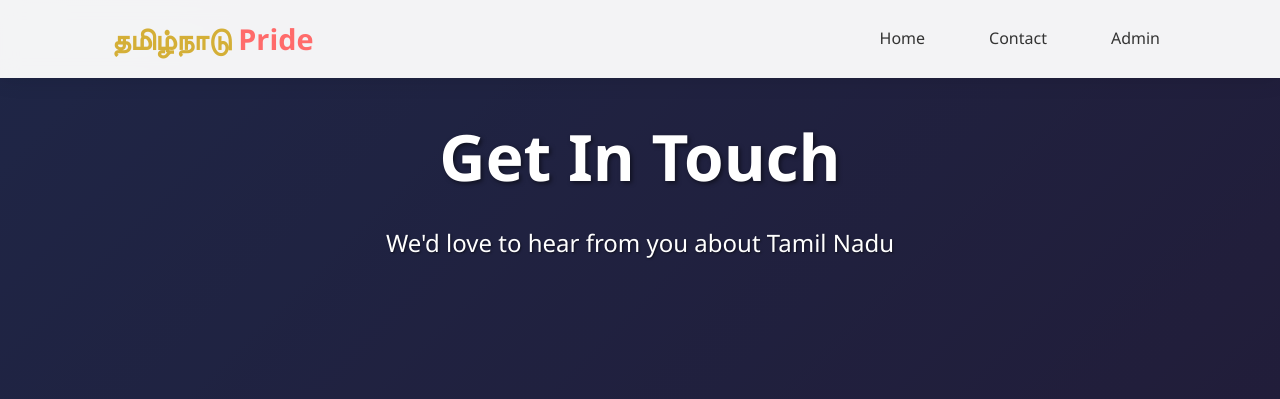
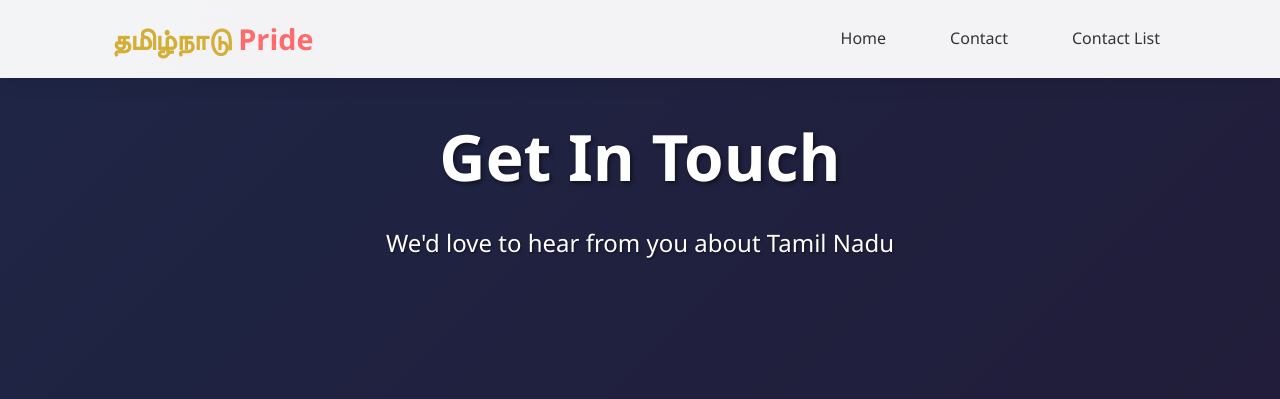
Before and after one commit to velkadamban/flask-contact-form, a Flask app: page /contact in a window 1280 px wide. Shown: the top 399 px of the page. Run offline with Flask 3, Linux system fonts and the light colour scheme; some libraries are stand-ins or nearby versions.

Commit message:
fix typo

```diff
--- a/templates/contact.html
+++ b/templates/contact.html
@@ -18,7 +18,7 @@
             <ul class="nav-links">
                 <li><a href="{{ url_for('index') }}">Home</a></li>
                 <li><a href="{{ url_for('contact') }}">Contact</a></li>
-                <li><a href="{{ url_for('contact_list') }}">Admin</a></li>
+                <li><a href="{{ url_for('contact_list') }}">Contact List</a></li>
             </ul>
         </nav>
     </header>
--- a/templates/contact_list.html
+++ b/templates/contact_list.html
@@ -95,7 +95,7 @@
             <ul class="nav-links">
                 <li><a href="{{ url_for('index') }}">Home</a></li>
                 <li><a href="{{ url_for('contact') }}">Contact</a></li>
-                <li><a href="{{ url_for('contact_list') }}">Admin</a></li>
+                <li><a href="{{ url_for('contact_list') }}">Contact List</a></li>
             </ul>
         </nav>
     </header>
```
